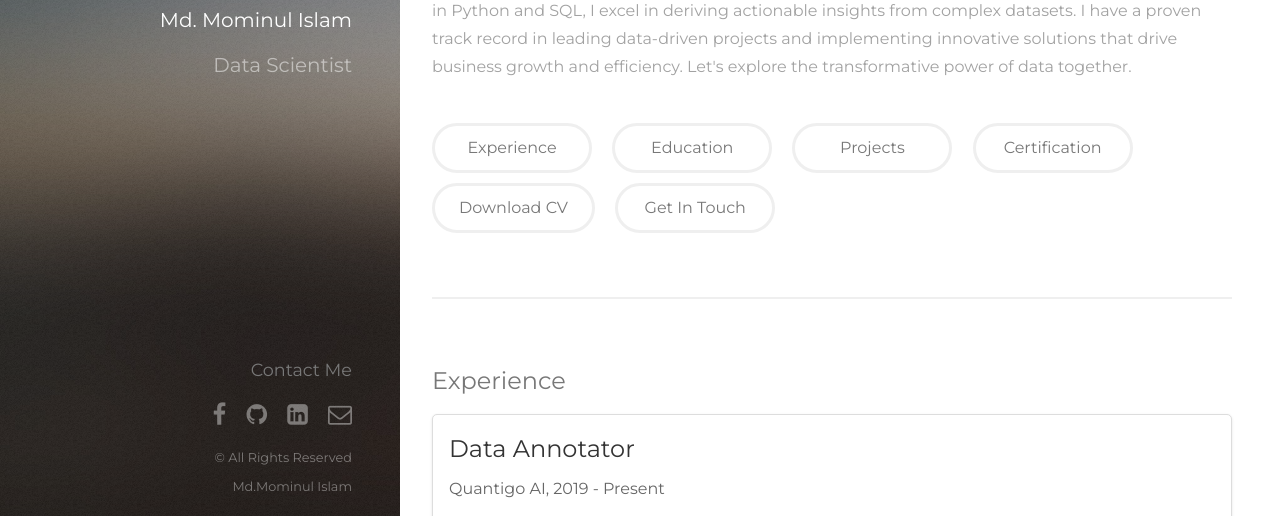
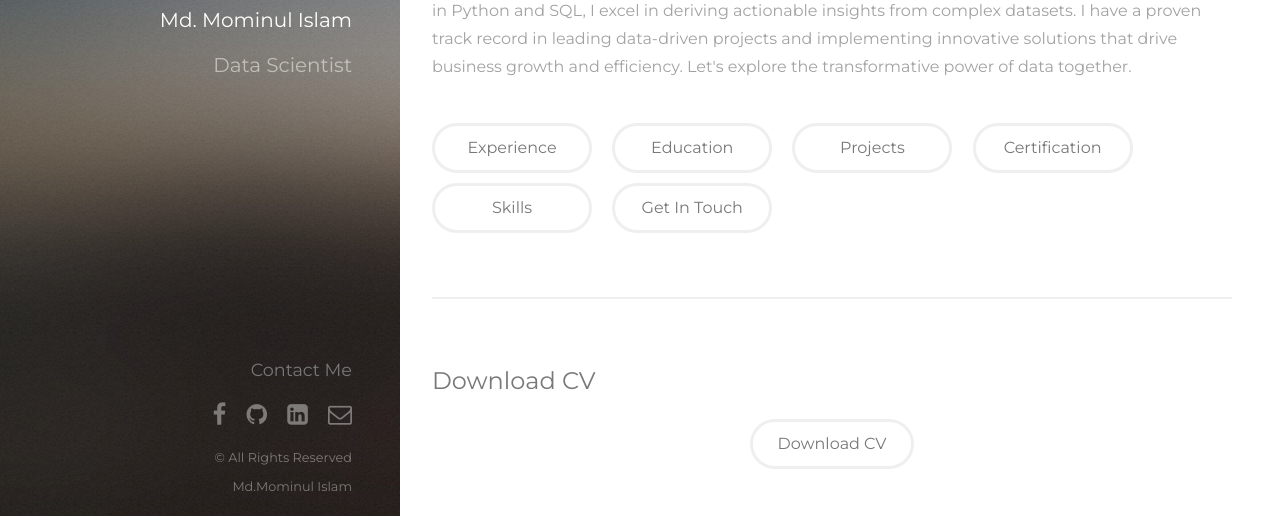
Before and after one commit to mominulislam2001/portfolio-website, a plain HTML site: page index.html in a window 1280 px wide. Shown: the part 218-734 px from the top of the page. Drawn offline with Linux system fonts and the light colour scheme; a small style sheet from the web is missing.

Commit message:
download cv section

```diff
--- a/index.html
+++ b/index.html
@@ -424,7 +424,11 @@ section h3 {
     border-color: #aaaaaa;
     color: #000000;
 }
-
+.cv-download {
+    display: flex;
+    justify-content: center; /* Center horizontally */
+    margin-top: 20px; /* Optional: adjust margin as needed */
+}
 
         </style>
 
@@ -461,9 +465,16 @@ section h3 {
 
         <li><a href="#certifications" class="button">Certification</a></li>
         <hr>
-		<li><a  href="./CV of Md.Mominul Islam.pdf" class="button" download="Mominul_Islam_CV.pdf" class="button">Download CV</a></li>
+		<li><a  href="#skills" class="button" >Skills</a></li>
 		<li><a href="#Five" class="button">Get In Touch</a></li>
 	</ul>
+</section>
+
+<section id="download-cv">
+    <h2>Download CV</h2>
+    <div class="cv-download">
+        <a href="./CV of Md.Mominul Islam.pdf" download="Mominul_Islam_CV.pdf" class="button">Download CV</a>
+    </div>
 </section>
 
 			<!-- Experience -->
```
